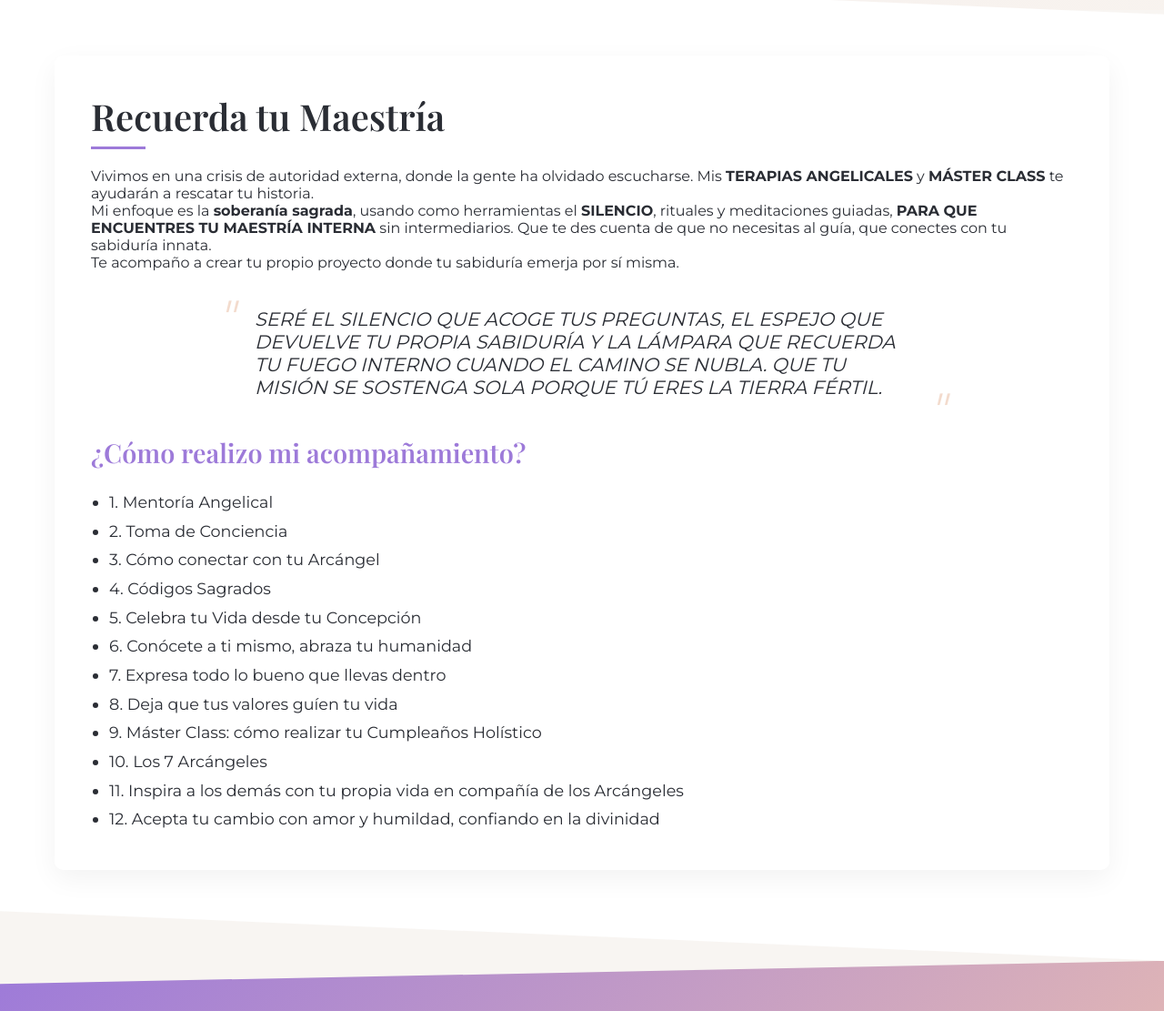
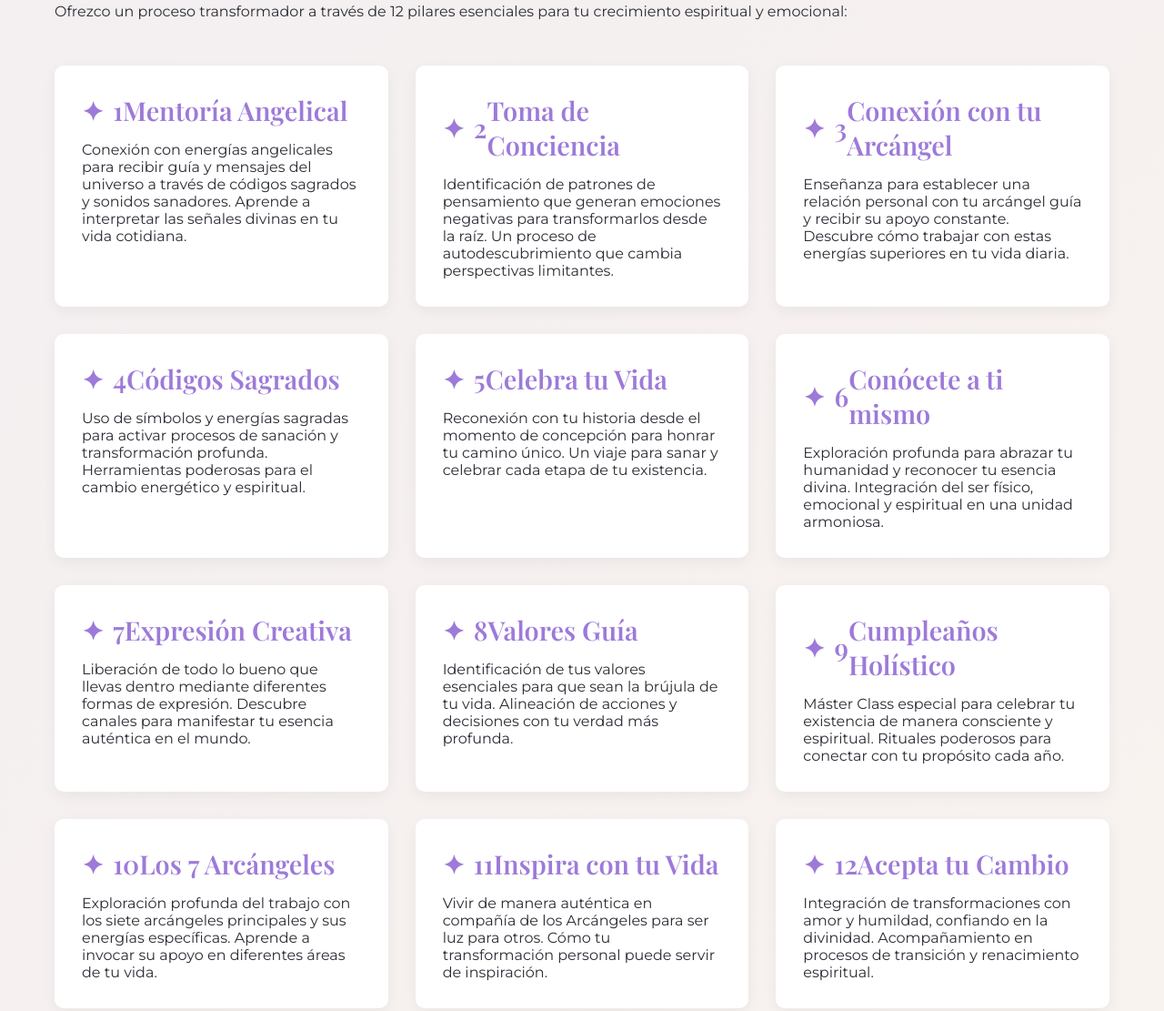
Before and after one commit to uid90/aura, a plain HTML site: page index.html in a window 1280 px wide. Shown: the part 2161-3272 px from the top of the page at 91% size. Drawn offline with nearby package versions, Linux system fonts and the light colour scheme.

Commit message:
Update index.html

```diff
--- a/index.html
+++ b/index.html
@@ -317,79 +317,115 @@
             <div class="approach-grid">
                 <div class="approach-card">
                     <h3>Mentoría Angelical</h3>
-                    <p>Conexión con energías angelicales para recibir guía y mensajes del universo a través de códigos sagrados y sonidos sanadores.</p>
+
                 </div>
 
                 <div class="approach-card">
                     <h3>Toma de Conciencia</h3>
-                    <p>Identificación de patrones de pensamiento que generan emociones negativas para transformarlos desde la raíz.</p>
+
                 </div>
 
                 <div class="approach-card">
                     <h3>Conexión con tu Arcángel</h3>
-                    <p>Enseñanza para establecer una relación personal con tu arcángel guía y recibir su apoyo constante.</p>
+
                 </div>
 
                 <div class="approach-card">
                     <h3>Códigos Sagrados</h3>
-                    <p>Uso de símbolos y energías sagradas para activar procesos de sanación y transformación profunda.</p>
+
                 </div>
 
                 <div class="approach-card">
                     <h3>Celebra tu Vida</h3>
-                    <p>Reconexión con tu historia desde el momento de concepción para honrar tu camino único.</p>
+
                 </div>
 
                 <div class="approach-card">
                     <h3>Conócete a ti mismo</h3>
-                    <p>Exploración profunda para abrazar tu humanidad y reconocer tu esencia divina.</p>
+
                 </div>
 
                 <div class="approach-card">
                     <h3>Expresión Creativa</h3>
-                    <p>Liberación de todo lo bueno que llevas dentro mediante diferentes formas de expresión.</p>
+
                 </div>
 
-                <div class="approach-card">
-                    <h3>Valores Guía</h3>
-                    <p>Identificación de tus valores esenciales para que sean la brújula de tu vida.</p>
                 </div>
             </div>
         </div>
     </section>
 
-    <section class="mission-section">
-    <div class="container">
-        <div class="mission-content">
-            <h2>Recuerda tu Maestría</h2>
-            <p>Vivimos en una crisis de autoridad externa, donde la gente ha olvidado escucharse. Mis <strong>TERAPIAS ANGELICALES</strong> y <strong>MÁSTER CLASS</strong> te ayudarán a rescatar tu historia.</p>
 
-            <p>Mi enfoque es la <strong>soberanía sagrada</strong>, usando como herramientas el <strong>SILENCIO</strong>, rituales y meditaciones guiadas, <strong>PARA QUE ENCUENTRES TU MAESTRÍA INTERNA</strong> sin intermediarios. Que te des cuenta de que no necesitas al guía, que conectes con tu sabiduría innata.</p>
+    <section class="approach-section">
+        <div class="container">
+            <h2>Mi Acompañamiento Integral</h2>
+            <p>Ofrezco un proceso transformador a través de 12 pilares esenciales para tu crecimiento espiritual y emocional:</p>
 
-            <p>Te acompaño a crear tu propio proyecto donde tu sabiduría emerja por sí misma.</p>
+            <div class="approach-grid">
+                <div class="approach-card">
+                    <h3><span class="number">1</span> Mentoría Angelical</h3>
+                    <p>Conexión con energías angelicales para recibir guía y mensajes del universo a través de códigos sagrados y sonidos sanadores. Aprende a interpretar las señales divinas en tu vida cotidiana.</p>
+                </div>
 
-            <div class="quote">
-                SERÉ EL SILENCIO QUE ACOGE TUS PREGUNTAS, EL ESPEJO QUE DEVUELVE TU PROPIA SABIDURÍA Y LA LÁMPARA QUE RECUERDA TU FUEGO INTERNO CUANDO EL CAMINO SE NUBLA. QUE TU MISIÓN SE SOSTENGA SOLA PORQUE TÚ ERES LA TIERRA FÉRTIL.
+                <div class="approach-card">
+                    <h3><span class="number">2</span> Toma de Conciencia</h3>
+                    <p>Identificación de patrones de pensamiento que generan emociones negativas para transformarlos desde la raíz. Un proceso de autodescubrimiento que cambia perspectivas limitantes.</p>
+                </div>
+
+                <div class="approach-card">
+                    <h3><span class="number">3</span> Conexión con tu Arcángel</h3>
+                    <p>Enseñanza para establecer una relación personal con tu arcángel guía y recibir su apoyo constante. Descubre cómo trabajar con estas energías superiores en tu vida diaria.</p>
+                </div>
+
+                <div class="approach-card">
+                    <h3><span class="number">4</span> Códigos Sagrados</h3>
+                    <p>Uso de símbolos y energías sagradas para activar procesos de sanación y transformación profunda. Herramientas poderosas para el cambio energético y espiritual.</p>
+                </div>
+
+                <div class="approach-card">
+                    <h3><span class="number">5</span> Celebra tu Vida</h3>
+                    <p>Reconexión con tu historia desde el momento de concepción para honrar tu camino único. Un viaje para sanar y celebrar cada etapa de tu existencia.</p>
+                </div>
+
+                <div class="approach-card">
+                    <h3><span class="number">6</span> Conócete a ti mismo</h3>
+                    <p>Exploración profunda para abrazar tu humanidad y reconocer tu esencia divina. Integración del ser físico, emocional y espiritual en una unidad armoniosa.</p>
+                </div>
+
+                <div class="approach-card">
+                    <h3><span class="number">7</span> Expresión Creativa</h3>
+                    <p>Liberación de todo lo bueno que llevas dentro mediante diferentes formas de expresión. Descubre canales para manifestar tu esencia auténtica en el mundo.</p>
+                </div>
+
+                <div class="approach-card">
+                    <h3><span class="number">8</span> Valores Guía</h3>
+                    <p>Identificación de tus valores esenciales para que sean la brújula de tu vida. Alineación de acciones y decisiones con tu verdad más profunda.</p>
+                </div>
+
+                <div class="approach-card">
+                    <h3><span class="number">9</span> Cumpleaños Holístico</h3>
+                    <p>Máster Class especial para celebrar tu existencia de manera consciente y espiritual. Rituales poderosos para conectar con tu propósito cada año.</p>
+                </div>
+
+                <div class="approach-card">
+                    <h3><span class="number">10</span> Los 7 Arcángeles</h3>
+                    <p>Exploración profunda del trabajo con los siete arcángeles principales y sus energías específicas. Aprende a invocar su apoyo en diferentes áreas de tu vida.</p>
+                </div>
+
+                <div class="approach-card">
+                    <h3><span class="number">11</span> Inspira con tu Vida</h3>
+                    <p>Vivir de manera auténtica en compañía de los Arcángeles para ser luz para otros. Cómo tu transformación personal puede servir de inspiración.</p>
+                </div>
+
+                <div class="approach-card">
+                    <h3><span class="number">12</span> Acepta tu Cambio</h3>
+                    <p>Integración de transformaciones con amor y humildad, confiando en la divinidad. Acompañamiento en procesos de transición y renacimiento espiritual.</p>
+                </div>
             </div>
+        </div>
+    </section>
 
-            <h3>¿Cómo realizo mi acompañamiento?</h3>
-            <ul style="margin-top: 20px; line-height: 1.8; font-size: 1.1rem; padding-left: 20px;">
-                <li>1. Mentoría Angelical</li>
-                <li>2. Toma de Conciencia</li>
-                <li>3. Cómo conectar con tu Arcángel</li>
-                <li>4. Códigos Sagrados</li>
-                <li>5. Celebra tu Vida desde tu Concepción</li>
-                <li>6. Conócete a ti mismo, abraza tu humanidad</li>
-                <li>7. Expresa todo lo bueno que llevas dentro</li>
-                <li>8. Deja que tus valores guíen tu vida</li>
-                <li>9. Máster Class: cómo realizar tu Cumpleaños Holístico</li>
-                <li>10. Los 7 Arcángeles</li>
-                <li>11. Inspira a los demás con tu propia vida en compañía de los Arcángeles</li>
-                <li>12. Acepta tu cambio con amor y humildad, confiando en la divinidad</li>
-            </ul>
-        </div>
-    </div>
-</section>
+
 
 
     <section class="contact-section">
```
